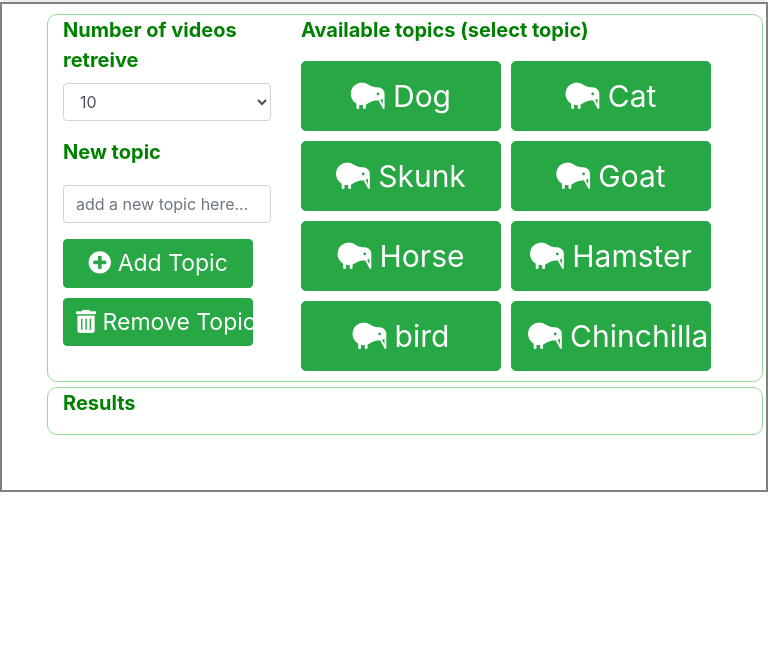
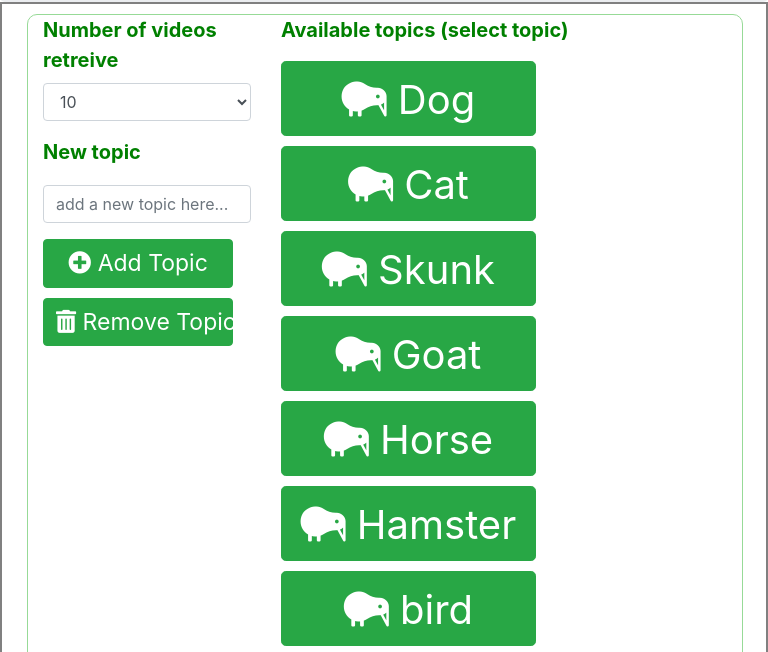
Before and after one commit to pensadotech/GiphyApp, a plain HTML site: page index.html in a window 768 px wide. Shown: the part 148-800 px from the top of the page. Drawn offline with nearby package versions, Linux system fonts and the light colour scheme; a web font is replaced by a local one.

Commit message:
More adjustment for button sizes

```diff
--- a/assets/css/application.css
+++ b/assets/css/application.css
@@ -73,7 +73,6 @@ header .jumbotron {
 }
 
 .wrapper {
-    margin: 0px 10px 10px 20px;
     padding: 5px 0px 5px 40px;
     width: 95%;
 }
@@ -87,14 +86,11 @@ header .jumbotron {
 .sectionBorder {
     margin-top: 5px;
     border: 1px solid rgb(151, 218, 151);
-    /* padding: 10px 0px 10px 0px; */
 }
 
 .resultArea {
     margin-bottom: 40px;
 }
-
-
 
 /* Topic section ................................. */
 .inputAddTopic {
@@ -145,9 +141,9 @@ header .jumbotron {
     }
 
     .topicBtn {
-        font-size: 30px;
-        width: 200px;
-        height: 70px;
+        font-size: 40px;
+        width: 255px;
+        height: 75px;
     }
 
 }
```
